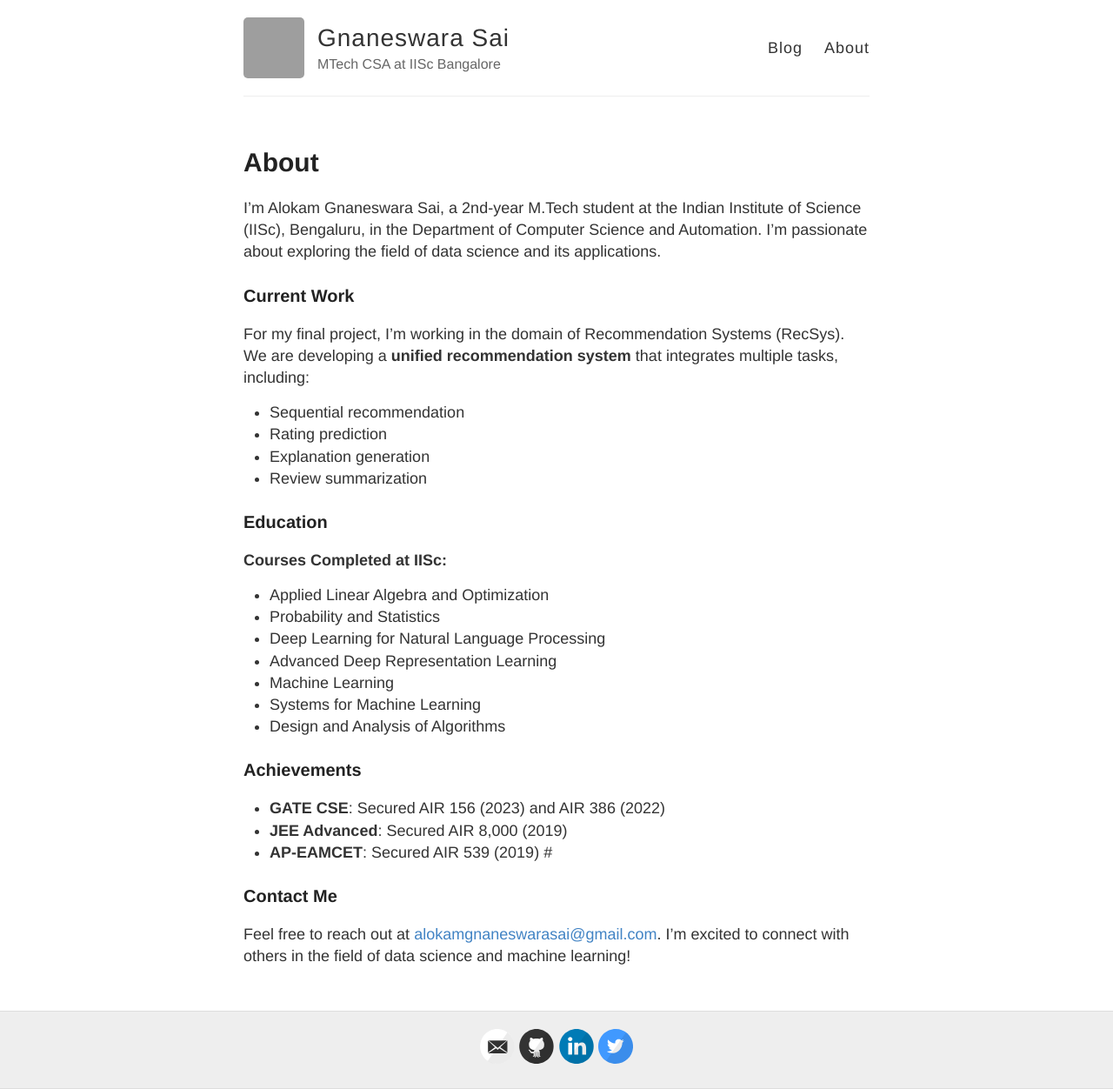
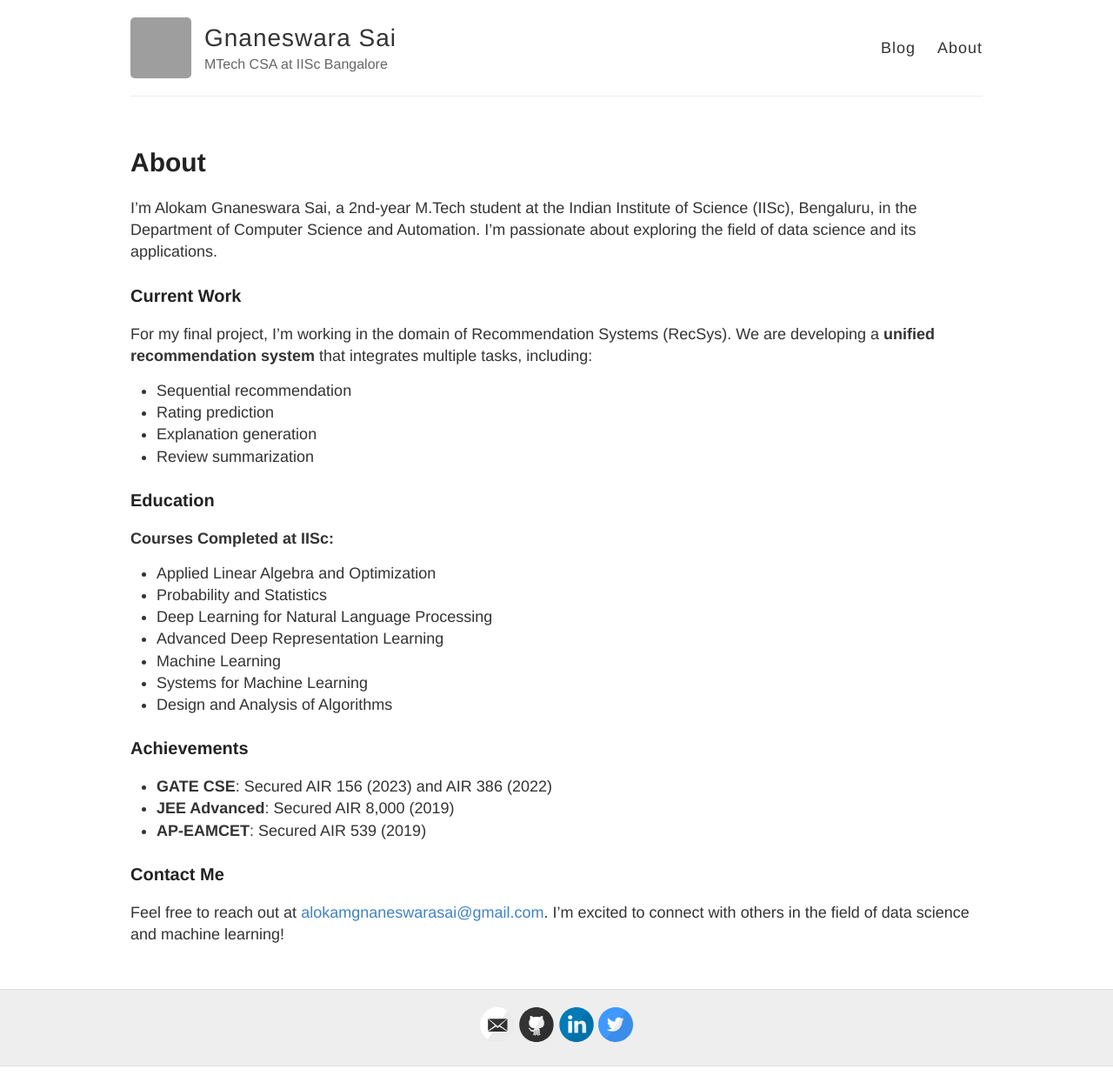
Before and after one commit to alokamgnaneswarasai/alokamgnaneswarasai.github.io, a Jekyll site: the page built from about.md, in a window 1280 px wide. Shown: the whole page at 87% size. Built offline with Jekyll 4.4.1, drawn with Linux system fonts in a browser that asks for light colours; after the commit the page ends 1226 px from its top, so only the background shows below that; grey boxes are pictures that could not be loaded.

Commit message:
Update about.md and style.scss for formatting improvements

```diff
--- a/about.md
+++ b/about.md
@@ -30,7 +30,7 @@ For my final project, I’m working in the domain of Recommendation Systems (Rec
 
 - **GATE CSE**: Secured AIR 156 (2023) and AIR 386 (2022)
 - **JEE Advanced**: Secured AIR 8,000 (2019)
-- **AP-EAMCET**: Secured AIR 539 (2019) #
+- **AP-EAMCET**: Secured AIR 539 (2019)
 
 ### Contact Me
 
--- a/style.scss
+++ b/style.scss
@@ -25,7 +25,7 @@ body {
 
 .container {
   margin: 0 auto;
-  max-width: 740px;
+  max-width: 1000px; /* actually 740px */
   padding: 0 10px;
   width: 100%;
 }
```
